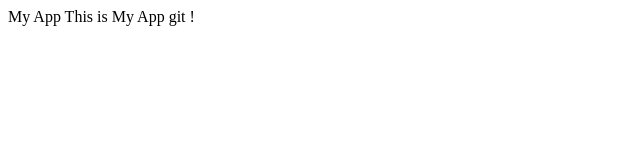
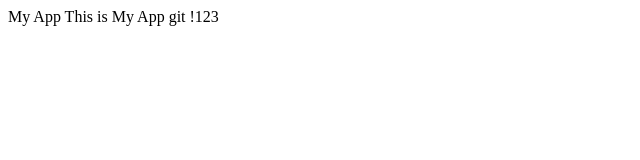
Before and after one commit to prasannakarthikselvamani/hello-world, a plain HTML site: page index.html in a window 1280 px wide. Shown: the full height of the page, 0-640 px from the left. Drawn offline with Linux system fonts and the light colour scheme.

Commit message:
mybranch test

```diff
--- a/index.html
+++ b/index.html
@@ -2,6 +2,6 @@
 <HEAD> My App
 </HEAD
 <BODY>
-This is My App git !
+This is My App git !123
 </BODY
 </HTML>
```
Also changed, not shown: mybranchtest.html (added).
